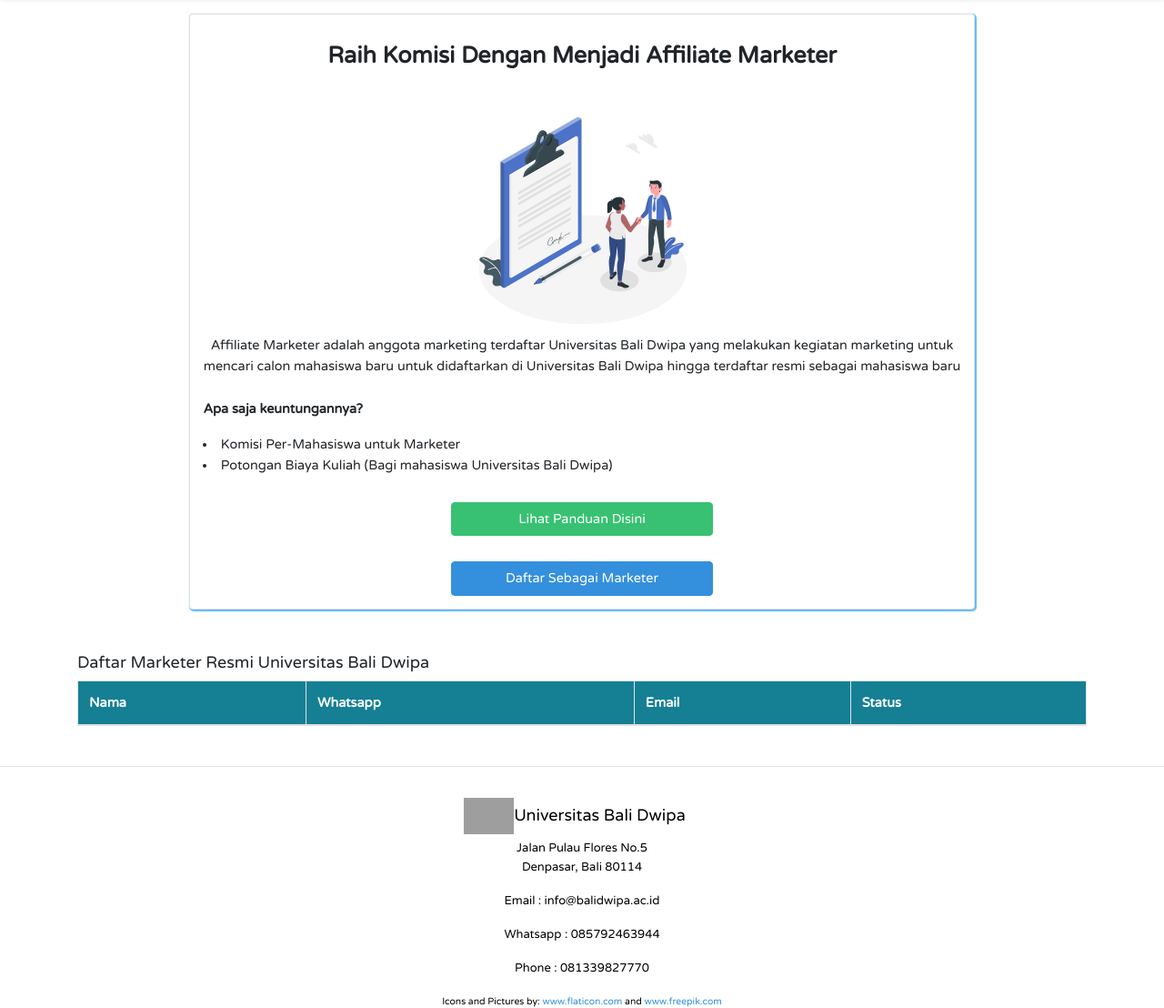
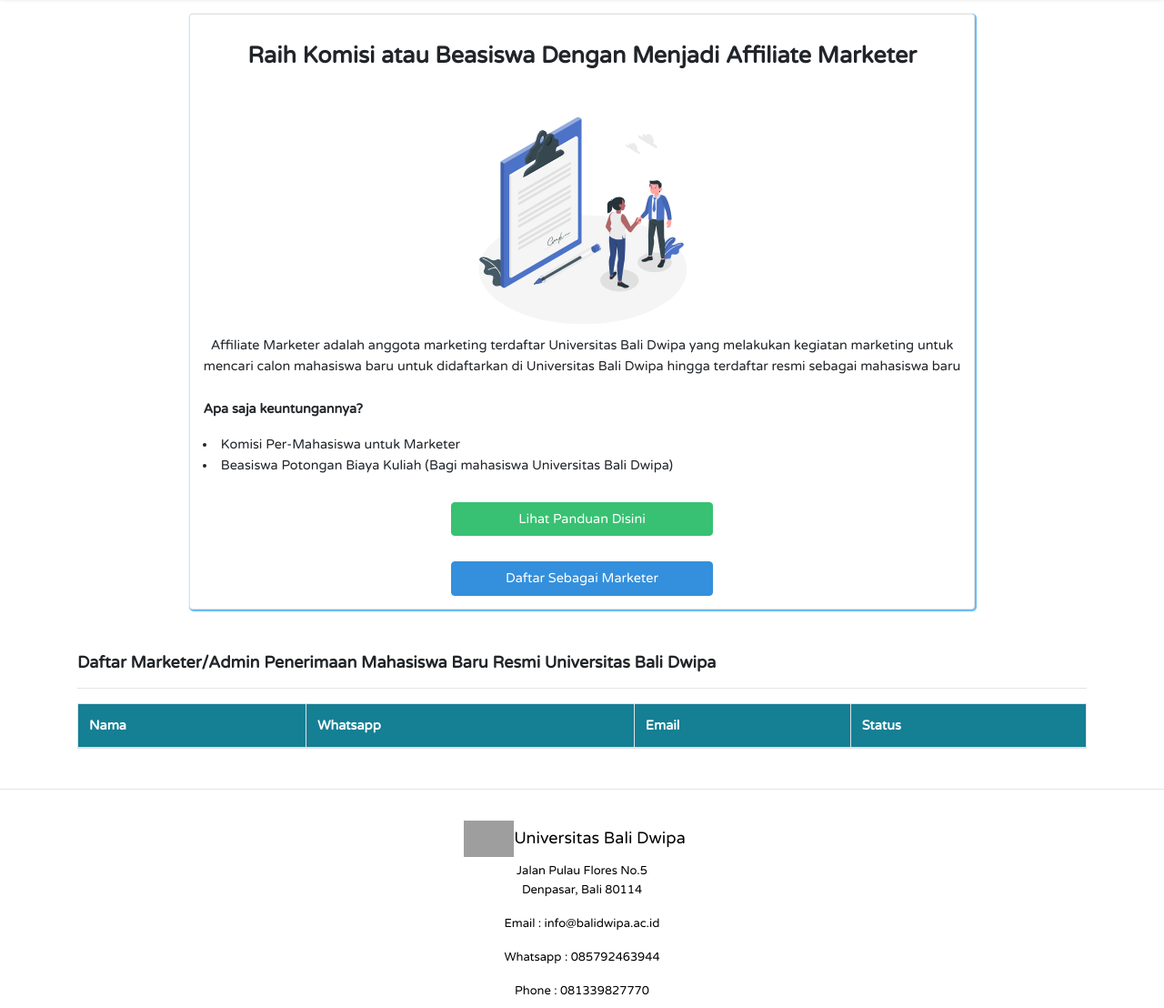
Before and after one commit to dimasdananjaya/ubad-master-site, a Laravel app: page /marketer-page in a window 1280 px wide. Shown: the part 66-1174 px from the top of the page at 91% size. Run offline with Laravel 8, Linux system fonts and the light colour scheme; data that the repository does not hold is empty; style sheets or scripts are compiled from the project's sources; some libraries are stand-ins or nearby versions; grey boxes are pictures that could not be loaded.

Commit message:
re-arrange marketer based on Status, slight UI Changes

```diff
--- a/app/Http/Controllers/MarketerController.php
+++ b/app/Http/Controllers/MarketerController.php
@@ -27,7 +27,7 @@
      */
     public function index()
     {
-        $marketers = MarketerModel::all();
+        $marketers = MarketerModel::where('status','Official Marketer');
         return view('pages.marketer.kelola-marketer')->with('marketers', $marketers);
     }
 
--- a/resources/views/pages/marketer/marketer-page.blade.php
+++ b/resources/views/pages/marketer/marketer-page.blade.php
@@ -4,7 +4,7 @@
 <section id="marketer">
     <div class="container">
         <div class="card d-block mx-auto">
-            <h3 class="text-center pt-3 pb-4"><b>Raih Komisi Dengan Menjadi Affiliate Marketer</b></h3>
+            <h3 class="text-center pt-3 pb-4"><b>Raih Komisi atau Beasiswa Dengan Menjadi Affiliate Marketer</b></h3>
             <img class="d-block mx-auto" src="/resources/logo/marketer.svg">
             <p class="text-center">Affiliate Marketer adalah anggota marketing terdaftar Universitas Bali Dwipa yang melakukan
                 kegiatan marketing untuk mencari calon mahasiswa baru untuk didaftarkan di Universitas Bali Dwipa hingga
@@ -13,14 +13,15 @@
             <p class="mt-4"><b>Apa saja keuntungannya?</b></p>
             <p>
                 <li>Komisi Per-Mahasiswa untuk Marketer</li>
-                <li>Potongan Biaya Kuliah (Bagi mahasiswa Universitas Bali Dwipa)</li>
+                <li>Beasiswa Potongan Biaya Kuliah (Bagi mahasiswa Universitas Bali Dwipa)</li>
             </p>
             <a href="https://drive.google.com/file/d/17xrKlxdKyvj17vJYIa7klV-bmvuTnNmu/view?usp=sharing" class="btn btn-success d-block mx-auto">Lihat Panduan Disini</a>
             <a href="/register-marketer" class="btn btn-primary d-block mx-auto">Daftar Sebagai Marketer</a>
         </div><!--card-->
 
-        <h3 class="lead mt-5">Daftar Marketer Resmi Universitas Bali Dwipa</h3>
-        <table class="table table-striped table-bordered table-hover mt-2">
+        <h5 class="mt-5"><b>Daftar Marketer/Admin Penerimaan Mahasiswa Baru Resmi Universitas Bali Dwipa</b></h5>
+        <hr>
+        <table class="table table-striped table-bordered table-hover mt-2 table-responsive-sm table-striped">
             <thead>
                 <th>Nama</th>
                 <th>Whatsapp</th>
```
Also changed, not shown: resources/views/pages/pendaftaran/mahasiswa-baru.blade.php (+6 -3 lines).
